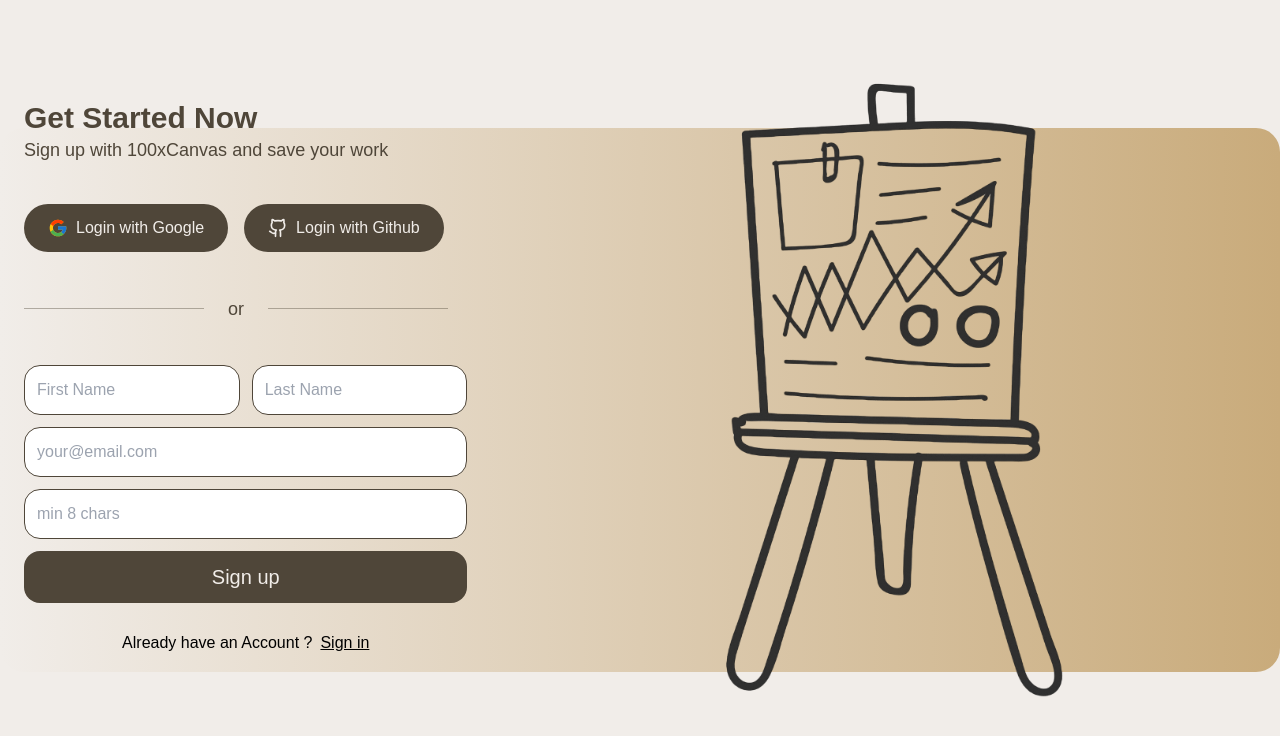
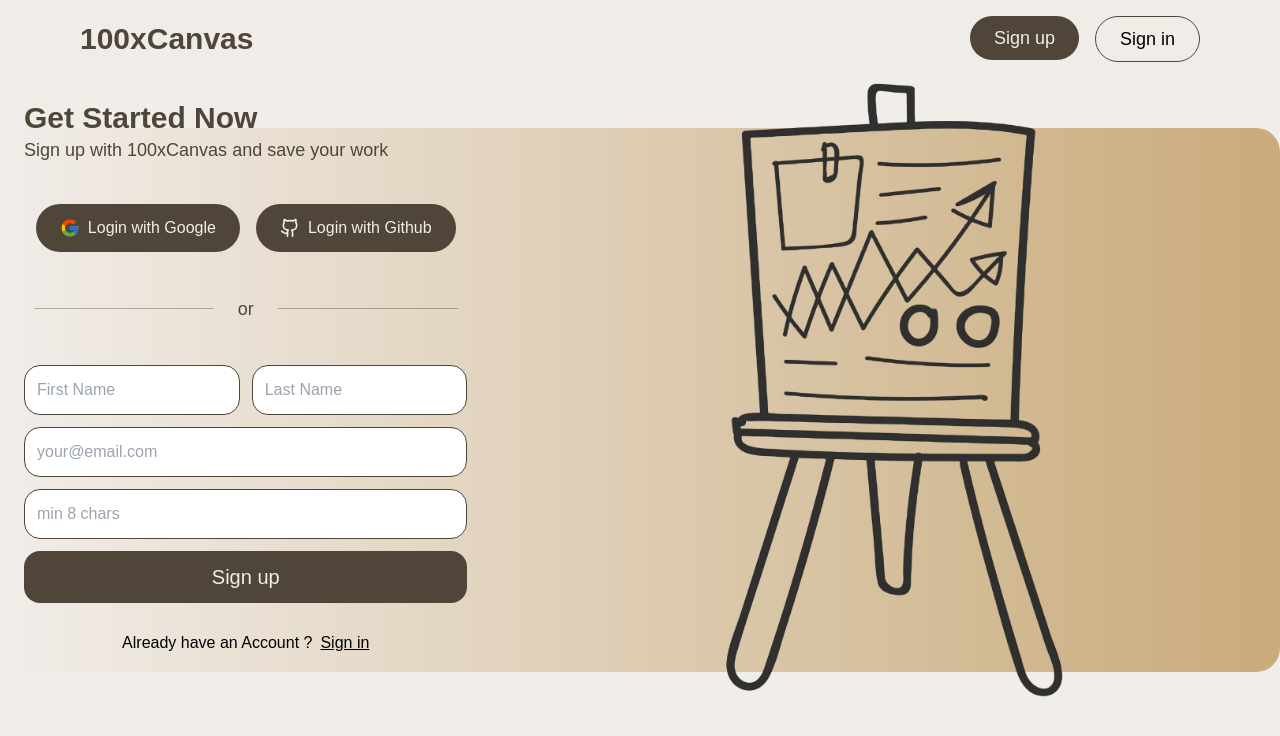
Before and after one commit to rahularya002/excalidraw, a Next.js app: page /signup in a window 1280 px wide. Shown: the top 736 px of the page. Built offline with nearby package versions, Linux system fonts and the light colour scheme; a web font is replaced by a local one.

Commit message:
added fixed navbar

```diff
--- a/components/Navbar.tsx
+++ b/components/Navbar.tsx
@@ -7,10 +7,10 @@ import { usePathname } from "next/navigation"
 export const Navbar = () => {
 
     const pathName = usePathname()
-    if(pathName === '/'){
+    if(pathName === '/' || pathName === '/signup'){
         return (
-            <div className=" w-full sm:px-20 px-4 absolute z-10 py-4">
-                <div className="flex items-center justify-between h-16">
+            <div className=" w-full sm:px-20 px-4 fixed top-0 right-0 left-0 z-50 py-4 bg-background/80 backdrop-blur-sm overflow-hidden" >
+                <div className="flex items-center justify-between">
                     <Logo />
                     <div className="flex gap-4">
                         <Link href={'/signup'}>
--- a/components/Signup.tsx
+++ b/components/Signup.tsx
@@ -12,11 +12,11 @@ export default function Login (){
                     <div className=" h-[600px] w-full rounded-2xl">
                         <h1 className="text-3xl font-semibold text-primary">Get Started Now </h1>
                         <p className="text-primary text-lg">Sign up with 100xCanvas and save your work</p>
-                        <div className="flex gap-4 w-full mt-10">
+                        <div className="flex gap-4 w-full mt-10 justify-center">
                             <button className="flex gap-2 items-center rounded-full text-background bg-primary px-6 py-3"> <FcGoogle size={20}/> Login with Google </button>
                             <button className="flex gap-2 items-center rounded-full text-background bg-primary px-6 py-3"> <Github size={20} /> Login with Github </button>
                         </div>
-                        <div className="flex gap-6 mt-10 items-center text-primary text-lg">
+                        <div className="flex gap-6 mt-10 items-center text-primary text-lg justify-center">
                             <div className="h-[1px] w-[180px] bg-primary/40 my-4"></div>
                             or
                             <div className="h-[1px] w-[180px] bg-primary/40 my-4"></div>
--- a/package.json
+++ b/package.json
@@ -11,7 +11,7 @@
   "dependencies": {
     "lenis": "^1.1.19",
     "lucide-react": "^0.473.0",
-    "motion": "^11.18.1",
+    "motion": "^11.18.2",
     "next": "15.1.5",
     "react": "^19.0.0",
     "react-dom": "^19.0.0",
```
Also changed, not shown: 1 other file (tests, documents, lock files or other folders).
